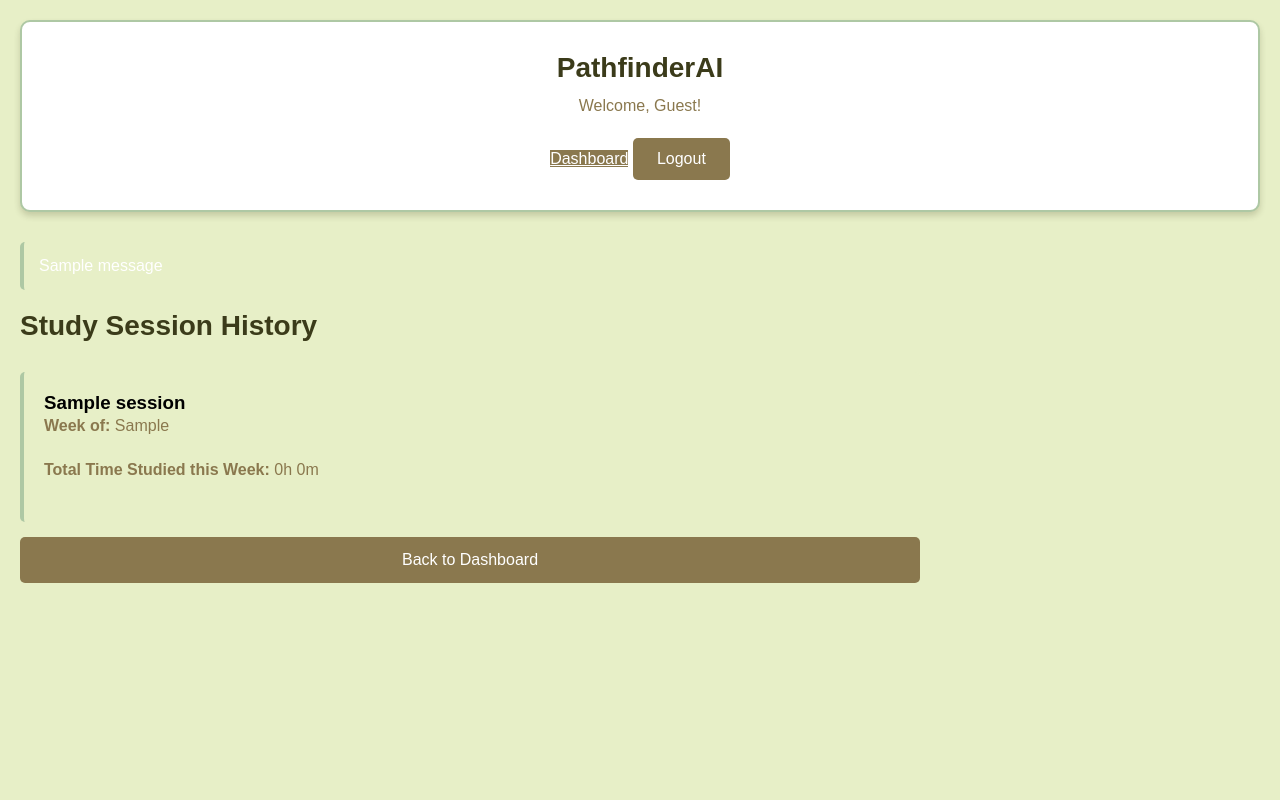
After one commit to ananyamehrotra/PathfinderAI, a Flask app: template templates/history.html in a window 1280 px wide. The commit adds this page. Run offline with Flask 3, Linux system fonts and the light colour scheme; the template is opened without the code that fills it: most values are stand-ins (such as "Sample title", 1, 10 or a date in 2020); one stand-in notice (Sample message) is shown.

Commit message:
Add files via upload

```diff
--- /dev/null
+++ b/templates/history.html
@@ -0,0 +1,32 @@
+{% extends "layout.html" %}
+
+{% block title %}Study History{% endblock %}
+
+{% block content %}
+<div class="card" style="max-width: 900px;">
+    <h1 class="text-center mb-4">Study Session History</h1>
+
+    {% if sessions %}
+        {% for session in sessions %}
+            <div class="subject-item">
+                <div class="subject-info">
+                    <h3>{{ session.subject_name|capitalize }}</h3>
+                    <p><strong>Week of:</strong> {{ session.week_start }}</p>
+
+                    {% set total_seconds = session.get('mon', 0) + session.get('tue', 0) + session.get('wed', 0) + session.get('thu', 0) + session.get('fri', 0) + session.get('sat', 0) + session.get('sun', 0) %}
+                    {% set hours = total_seconds // 3600 %}
+                    {% set minutes = (total_seconds % 3600) // 60 %}
+
+                    <p><strong>Total Time Studied this Week:</strong> {{ hours }}h {{ minutes }}m</p>
+                </div>
+            </div>
+        {% endfor %}
+    {% else %}
+        <p class="text-center">No study history found.</p>
+    {% endif %}
+
+    <div class="text-center mt-4">
+        <a href="{{ url_for('dashboard') }}" class="btn btn-secondary">Back to Dashboard</a>
+    </div>
+</div>
+{% endblock %}
--- /dev/null
+++ b/templates/layout.html
@@ -0,0 +1,39 @@
+<!DOCTYPE html>
+<html lang="en">
+<head>
+    <meta charset="UTF-8">
+    <meta name="viewport" content="width=device-width, initial-scale=1.0">
+    <title>{% block title %}PathfinderAI{% endblock %}</title>
+    <link rel="stylesheet" href="{{ url_for('static', filename='css/styles.css') }}">
+    {% block head_styles %}{% endblock %}
+</head>
+<body>
+    <div class="container">
+        <div class="header-card">
+            <h1>
+                <a href="{{ url_for('dashboard') }}" style="text-decoration: none; color: inherit;">PathfinderAI</a>
+            </h1>
+            <p>Welcome, {{ session.get('username', 'Guest') }}!</p>
+            <nav>
+                <a href="{{ url_for('dashboard') }}" class="btn-secondary">Dashboard</a>
+                <a href="{{ url_for('logout') }}" class="btn-logout">Logout</a>
+            </nav>
+        </div>
+
+        {% with messages = get_flashed_messages(with_categories=true) %}
+            {% if messages %}
+                {% for category, message in messages %}
+                    <div class="flash-message {{ category }}">{{ message }}</div>
+                {% endfor %}
+            {% endif %}
+        {% endwith %}
+
+        <div class="main-content-card">
+            {% block content %}
+            {% endblock %}
+        </div>
+    </div>
+
+    {% block scripts %}{% endblock %}
+</body>
+</html>
```
Also changed, not shown: templates/dashboard.html (+16 -6 lines).
